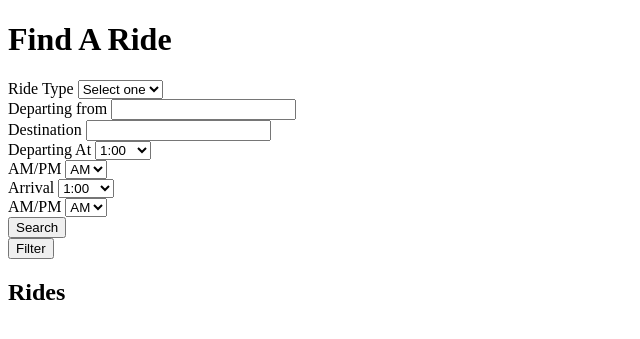
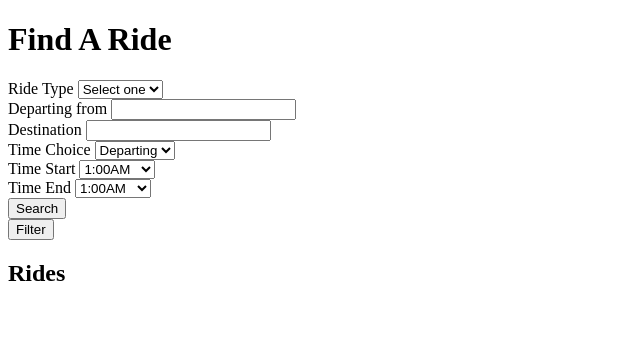
Before and after one commit to jjuela/OwlGo, a Flask app: page /Find_A_Ride in a window 1280 px wide. Shown: the top 339 px of the page, without its empty margins (0-640 px from the left). Run offline with Flask 3, Linux system fonts and the light colour scheme; parts of the project's set-up code (start-up, migrations or seed data) failed here and were passed over; some libraries are stand-ins or nearby versions.

Commit message:
fixed error in models.py, updated time in Search

```diff
--- a/app/forms.py
+++ b/app/forms.py
@@ -166,10 +166,9 @@ class SearchForm(FlaskForm):
     ], validators=[Optional()])
     departingFrom = StringField('Departing from', validators=[Optional()])
     destination = StringField('Destination', validators=[Optional()])
-    departingAt = SelectField('Departing At', choices=[(f"{i}:00", f"{i}:00") for i in range(1, 13)], validators=[Optional()])
-    departingAt_AM_PM = SelectField('AM/PM', choices=[('AM', 'AM'), ('PM', 'PM')], validators=[Optional()])
-    arrival = SelectField('Arrival', choices=[(f"{i}:00", f"{i}:00") for i in range(1, 13)], validators=[Optional()])
-    arrival_AM_PM = SelectField('AM/PM', choices=[('AM', 'AM'), ('PM', 'PM')], validators=[Optional()])
+    time_choice = SelectField('Time Choice', choices=[('Departing', 'Departing'), ('Arriving', 'Arriving')], validators=[Optional()])
+    time_start = SelectField('Time Start', choices=[(f"{i}:00AM", f"{i}:00AM") if i != 12 else ("12:00PM", "12:00PM") for i in range(1, 13)] + [(f"{i}:00PM", f"{i}:00PM") for i in range(1, 12)], validators=[Optional()])
+    time_end = SelectField('Time End', choices=[(f"{i}:00AM", f"{i}:00AM") if i != 12 else ("12:00PM", "12:00PM") for i in range(1, 13)] + [(f"{i}:00PM", f"{i}:00PM") for i in range(1, 12)], validators=[Optional()])
     submit = SubmitField('Search')
 
 def validate(self):
--- a/app/models.py
+++ b/app/models.py
@@ -76,7 +76,7 @@ class Ride_Request(db.Model):
     passenger_id = db.Column(db.Integer, db.ForeignKey('user.user_id'), primary_key=True)
     ride = db.relationship('Ride', backref='requests')
     passenger = db.relationship('User', backref='ride_requests')
-    timestamp = db.Column(db.DateTime, default=db.datetime.utcnow)
+    timestamp = db.Column(db.DateTime, default=datetime.utcnow)
     role = db.Column(db.String(10))
     commute_days = db.Column(db.String(50))
     accessibility = db.Column(db.String(100))
--- a/app/routes.py
+++ b/app/routes.py
@@ -250,11 +250,13 @@ def find_a_ride():
             destination=search_form.destination.data
         )
 
-        if search_form.departingAt.data and search_form.departingAt_AM_PM.data:
-            rides = rides.filter_by(departingAt=f"{search_form.departingAt.data} {search_form.departingAt_AM_PM.data}")
-
-        if search_form.arrival.data and search_form.arrival_AM_PM.data:
-            rides = rides.filter_by(arrival=f"{search_form.arrival.data} {search_form.arrival_AM_PM.data}")
+        if search_form.time_start.data and search_form.time_end.data:
+            start = datetime.strptime(search_form.time_start.data, "%I:%M%p")
+            end = datetime.strptime(search_form.time_end.data, "%I:%M%p")
+            if search_form.time_choice.data == 'Departing':
+                rides = rides.filter(and_(Ride.departingAt >= start, Ride.departingAt <= end))
+            elif search_form.time_choice.data == 'Arriving':
+                rides = rides.filter(and_(Ride.arrival >= start, Ride.arrival <= end))
 
         if filter_form.validate_on_submit():
             rides = rides.filter_by(
--- a/app/templates/find_a_ride.html
+++ b/app/templates/find_a_ride.html
@@ -19,10 +19,9 @@
         {{ search_form.ridetype.label }} {{ search_form.ridetype() }}<br>
         {{ search_form.departingFrom.label }} {{ search_form.departingFrom() }}<br>
         {{ search_form.destination.label }} {{ search_form.destination() }}<br>
-        {{ search_form.departingAt.label }} {{ search_form.departingAt() }}<br>
-        {{ search_form.departingAt_AM_PM.label }} {{ search_form.departingAt_AM_PM() }}<br>
-        {{ search_form.arrival.label }} {{ search_form.arrival() }}<br>
-        {{ search_form.arrival_AM_PM.label }} {{ search_form.arrival_AM_PM() }}<br>
+        {{ search_form.time_choice.label }} {{ search_form.time_choice() }}<br>
+        {{ search_form.time_start.label }} {{ search_form.time_start() }}<br>
+        {{ search_form.time_end.label }} {{ search_form.time_end() }}<br>
         {{ search_form.submit() }}
     </form>
 
```
